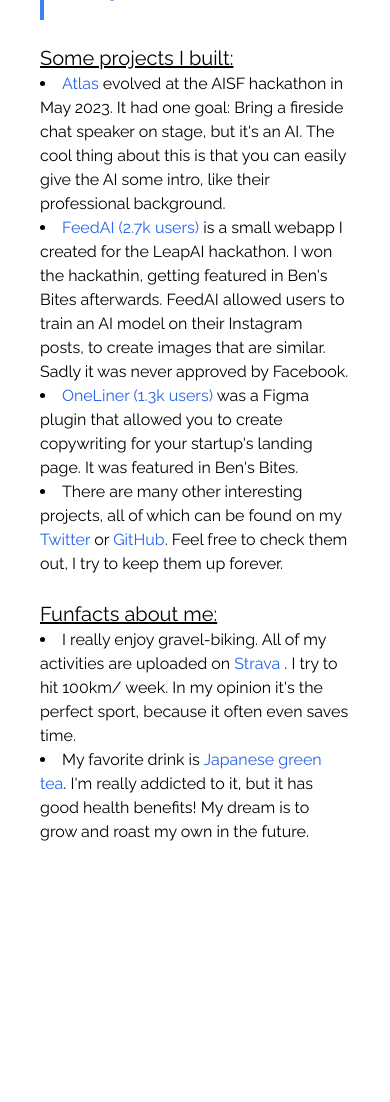
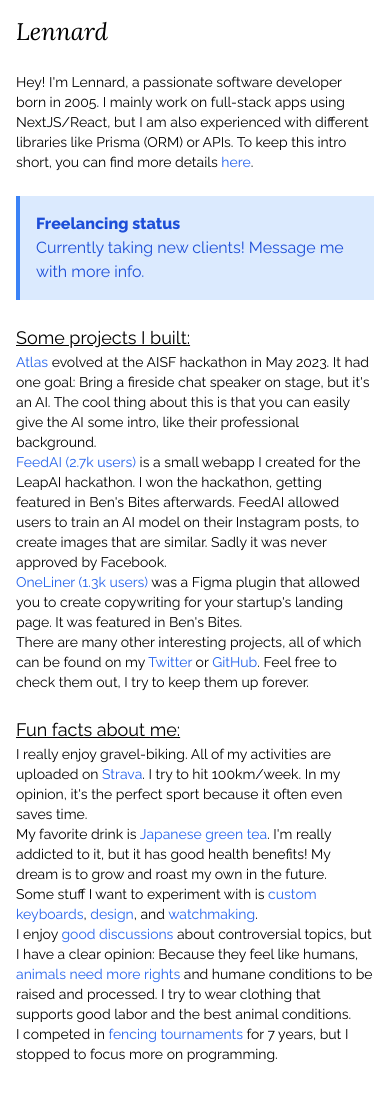
Before and after one commit to 0w9/personal, a Next.js app: page / in a window 390 px wide. Before the commit the page ends 844 px from the top, so only its background shows below. Built offline with nearby package versions, Linux system fonts and the light colour scheme.

Commit message:
Pls mobile

```diff
--- a/src/pages/index.js
+++ b/src/pages/index.js
@@ -2,10 +2,10 @@
 
 function App() {
   return (
-    <div className="flex items-center justify-center h-screen max-w-3xl mx-auto px-10 overflow-y-auto">
+    <div className="flex items-center justify-center min-h-screen p-4 overflow-y-auto">
       <div>
-        <div className="flex justify-between items-center text-3xl">
-          <span className="text-3xl" style={{ fontFamily: "Lora" }}>
+        <div className="flex justify-between items-center text-2xl">
+          <span className="text-2xl" style={{ fontFamily: "Lora" }}>
             Lennard
           </span>
         </div>
@@ -13,43 +13,116 @@
         <br />
 
         <div style={{ fontFamily: "Raleway" }}>
-          <p>Hey! I&apos;m Lennard, a passionate software developer born in 2005. I mainly work on full-stack apps using NextJS/ React, but I am also experienced with different libraries like Prisma (ORM) or APIs. To keep this intro short, you can find more details <span className="text-blue-600 hover:underline"><Link href={"/"}>here</Link></span>.</p>
+          <p className="text-sm md:text-base">
+            Hey! I&apos;m Lennard, a passionate software developer born in 2005. I mainly work on full-stack apps using NextJS/React, but I am also experienced with different libraries like Prisma (ORM) or APIs. To keep this intro short, you can find more details{" "}
+            <span className="text-blue-600 hover:underline">
+              <Link href={"/"}>here</Link>
+            </span>
+            .
+          </p>
 
           <br />
 
-          <div class="bg-blue.100 border-l-4 border-blue-500 text-blue-700 p-4" role="alert">
-            <p class="font-bold">Freelancing status</p>
+          <div className="bg-blue-100 border-l-4 border-blue-500 text-blue-700 p-4" role="alert">
+            <p className="font-bold">Freelancing status</p>
             <p>Currently taking new clients! Message me with more info.</p>
           </div>
 
           <br />
 
           <div>
-            <p className="underline-offset-5 text-xl underline">Some projects I built:</p>
+            <p className="text-lg md:text-xl underline">Some projects I built:</p>
 
             <div>
-              <div>
-                  <li><Link href="/" className="text-blue-600 hover:underline">Atlas </Link> evolved at the AISF hackathon in May 2023. It had one goal: Bring a fireside chat speaker on stage, but it&apos;s an AI. The cool thing about this is that you can easily give the AI some intro, like their professional background.</li>
-                  <li><Link href="https://www.feedai.lol" className="text-blue-600 hover:underline">FeedAI (2.7k users) </Link> is a small webapp I created for the LeapAI hackathon. I won the hackathin, getting featured in Ben&apos;s Bites afterwards. FeedAI allowed users to train an AI model on their Instagram posts, to create images that are similar. Sadly it was never approved by Facebook.</li>
-                  <li><Link href="https://www.figma.com/community/plugin/1187697700637596253/OneLiner-%F0%9F%AA%84" className="text-blue-600 hover:underline">OneLiner (1.3k users) </Link>was a Figma plugin that allowed you to create copywriting for your startup&apos;s landing page. It was featured in Ben&apos;s Bites.</li>
-                  <li>There are many other interesting projects, all of which can be found on my <Link href="/" className="text-blue-600 hover:underline">Twitter</Link> or <Link href="/" className="text-blue-600 hover:underline">GitHub</Link>. Feel free to check them out, I try to keep them up forever.</li>
-              </div>
+              <ul>
+                <li className="text-sm md:text-base">
+                  <Link href="/" className="text-blue-600 hover:underline">
+                    Atlas
+                  </Link>{" "}
+                  evolved at the AISF hackathon in May 2023. It had one goal: Bring a fireside chat speaker on stage, but it&apos;s an AI. The cool thing about this is that you can easily give the AI some intro, like their professional background.
+                </li>
+                <li className="text-sm md:text-base">
+                  <Link href="https://www.feedai.lol" className="text-blue-600 hover:underline">
+                    FeedAI (2.7k users)
+                  </Link>{" "}
+                  is a small webapp I created for the LeapAI hackathon. I won the hackathon, getting featured in Ben&apos;s Bites afterwards. FeedAI allowed users to train an AI model on their Instagram posts, to create images that are similar. Sadly it was never approved by Facebook.
+                </li>
+                <li className="text-sm md:text-base">
+                  <Link href="https://www.figma.com/community/plugin/1187697700637596253/OneLiner-%F0%9F%AA%84" className="text-blue-600 hover:underline">
+                    OneLiner (1.3k users)
+                  </Link>{" "}
+                  was a Figma plugin that allowed you to create copywriting for your startup&apos;s landing page. It was featured in Ben&apos;s Bites.
+                </li>
+                <li className="text-sm md:text-base">
+                  There are many other interesting projects, all of which can be found on my{" "}
+                  <Link href="/" className="text-blue-600 hover:underline">
+                    Twitter
+                  </Link>{" "}
+                  or{" "}
+                  <Link href="/" className="text-blue-600 hover:underline">
+                    GitHub
+                  </Link>
+                  . Feel free to check them out, I try to keep them up forever.
+                </li>
+              </ul>
             </div>
           </div>
 
           <br />
 
-        <div>
-            <p className="underline-offset-5 text-xl underline">Funfacts about me:</p>
+          <div>
+            <p className="text-lg md:text-xl underline">Fun facts about me:</p>
 
             <div>
-              <div>
-                  <li>I really enjoy gravel-biking. All of my activities are uploaded on <Link href="https://www.strava.com/athletes/98819139" className="text-blue-600 hover:underline">Strava </Link>. I try to hit 100km/ week. In my opinion it&apos;s the perfect sport, because it often even saves time.</li>
-                  <li>My favorite drink is <Link disabled href="/" className="text-blue-600 hover:underline">Japanese green tea</Link>. I&apos;m really addicted to it, but it has good health benefits! My dream is to grow and roast my own in the future.</li>
-                  <li>Some stuff I want to experiment with is <Link className="text-blue-600 hover:underline" href="/">custom keyboards</Link>, <Link className="text-blue-600 hover:underline" href="/">design</Link> and <Link className="text-blue-600 hover:underline" href="/">watchmaking</Link>.</li>
-                  <li>I enjoy <Link disabled href="/" className="text-blue-600 hover:underline">good discussions</Link> about controversial topics, but I have a clear opinion: Because they feel like humans, <Link className="text-blue-600 hover:underline" href="/">animals need more rights </Link>and humane conditions to be raised and processed. I try to wear clothing that supports good labor and the best animal conditions.</li>
-                  <li>I competed in <Link disabled href="/" className="text-blue-600 hover:underline">fencing tournaments</Link> for 7 years, but I stopped to focus more on programming.</li>
-              </div>
+              <ul>
+                <li className="text-sm md:text-base">
+                  I really enjoy gravel-biking. All of my activities are uploaded on{" "}
+                  <Link href="https://www.strava.com/athletes/98819139" className="text-blue-600 hover:underline">
+                    Strava
+                  </Link>
+                  . I try to hit 100km/week. In my opinion, it&apos;s the perfect sport because it often even saves time.
+                </li>
+                <li className="text-sm md:text-base">
+                  My favorite drink is{" "}
+                  <Link disabled href="/" className="text-blue-600 hover:underline">
+                    Japanese green tea
+                  </Link>
+                  . I&apos;m really addicted to it, but it has good health benefits! My dream is to grow and roast my own in the future.
+                </li>
+                <li className="text-sm md:text-base">
+                  Some stuff I want to experiment with is{" "}
+                  <Link className="text-blue-600 hover:underline" href="/">
+                    custom keyboards
+                  </Link>
+                  ,{" "}
+                  <Link className="text-blue-600 hover:underline" href="/">
+                    design
+                  </Link>
+                  , and{" "}
+                  <Link className="text-blue-600 hover:underline" href="/">
+                    watchmaking
+                  </Link>
+                  .
+                </li>
+                <li className="text-sm md:text-base">
+                  I enjoy{" "}
+                  <Link disabled href="/" className="text-blue-600 hover:underline">
+                    good discussions
+                  </Link>{" "}
+                  about controversial topics, but I have a clear opinion: Because they feel like humans,{" "}
+                  <Link className="text-blue-600 hover:underline" href="/">
+                    animals need more rights
+                  </Link>{" "}
+                  and humane conditions to be raised and processed. I try to wear clothing that supports good labor and the best animal conditions.
+                </li>
+                <li className="text-sm md:text-base">
+                  I competed in{" "}
+                  <Link disabled href="/" className="text-blue-600 hover:underline">
+                    fencing tournaments
+                  </Link>{" "}
+                  for 7 years, but I stopped to focus more on programming.
+                </li>
+              </ul>
             </div>
           </div>
 
```
